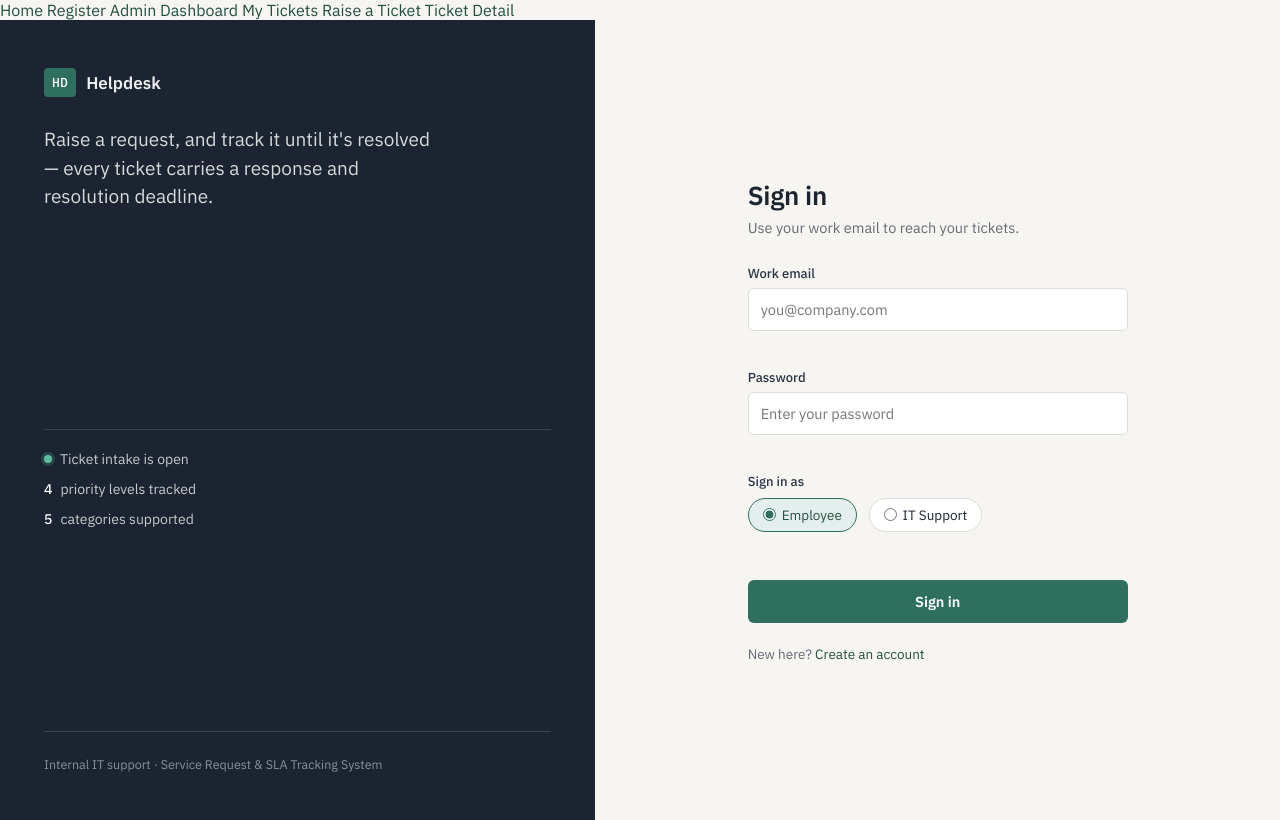
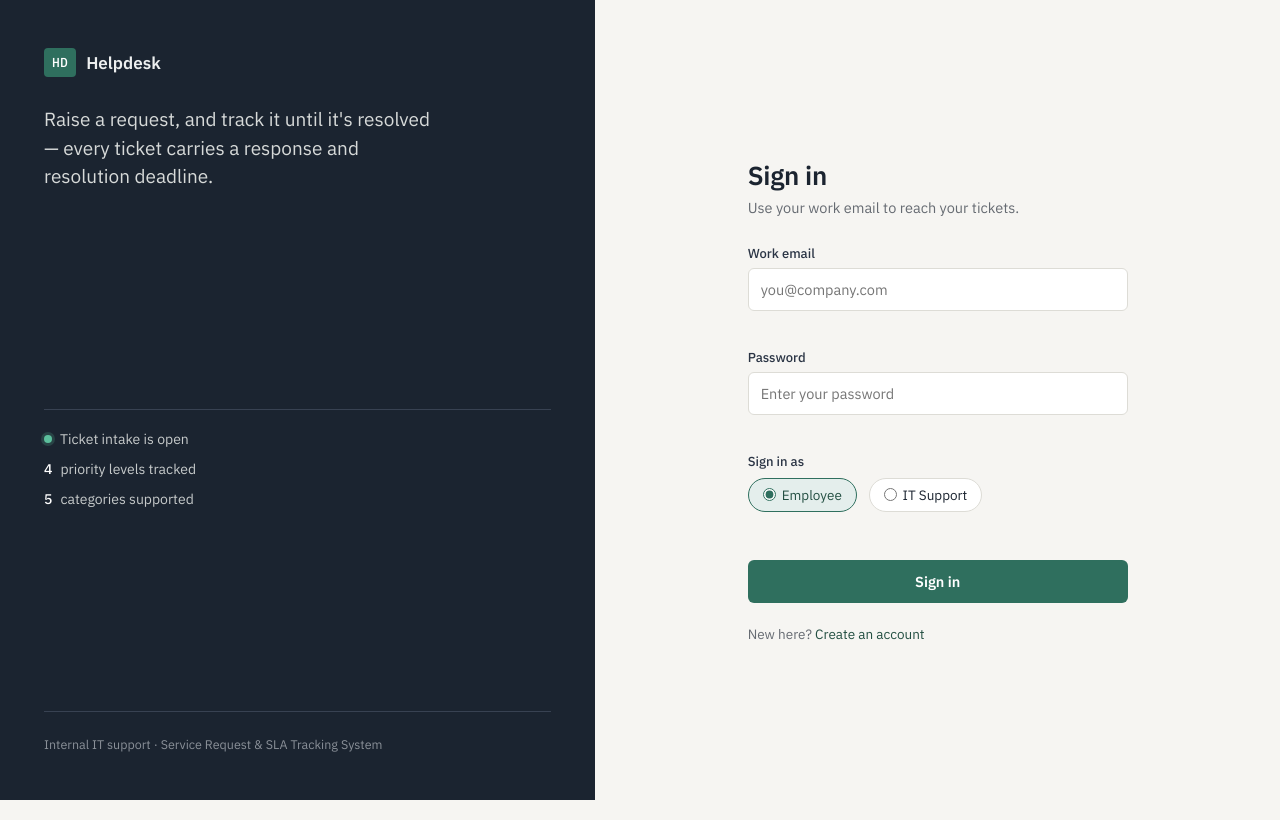
Before and after one commit to Savli-Sutar/IP-Project-, a plain HTML site: page index.html in a window 1280 px wide. Drawn offline with Linux system fonts and the light colour scheme.

Commit message:
Update index.html

```diff
--- a/index.html
+++ b/index.html
@@ -7,19 +7,9 @@
 <link rel="preconnect" href="https://fonts.googleapis.com">
 <link rel="preconnect" href="https://fonts.gstatic.com" crossorigin>
 <link href="https://fonts.googleapis.com/css2?family=IBM+Plex+Sans:wght@400;500;600;700&family=IBM+Plex+Mono:wght@500&display=swap" rel="stylesheet">
+<!-- Correct paths for root index.html -->
 <link rel="stylesheet" href="frontend/css/style.css">
 <script src="frontend/js/script.js"></script>
-  <!-- Link back to home page -->
-<a href="../index.html">Home</a>
-
-<!-- Links to other pages within the frontend folder -->
-<a href="register.html">Register</a>
-<a href="admin-dashboard.html">Admin Dashboard</a>
-<a href="my-tickets.html">My Tickets</a>
-<a href="raise-ticket.html">Raise a Ticket</a>
-<a href="ticket-detail.html">Ticket Detail</a>
-
-
 </head>
 <body>
 
@@ -93,7 +83,7 @@
       </form>
 
       <p class="auth-card__foot">
-        New here? <a href="register.html">Create an account</a>
+        New here? <a href="frontend/register.html">Create an account</a>
       </p>
 
     </div>
```
